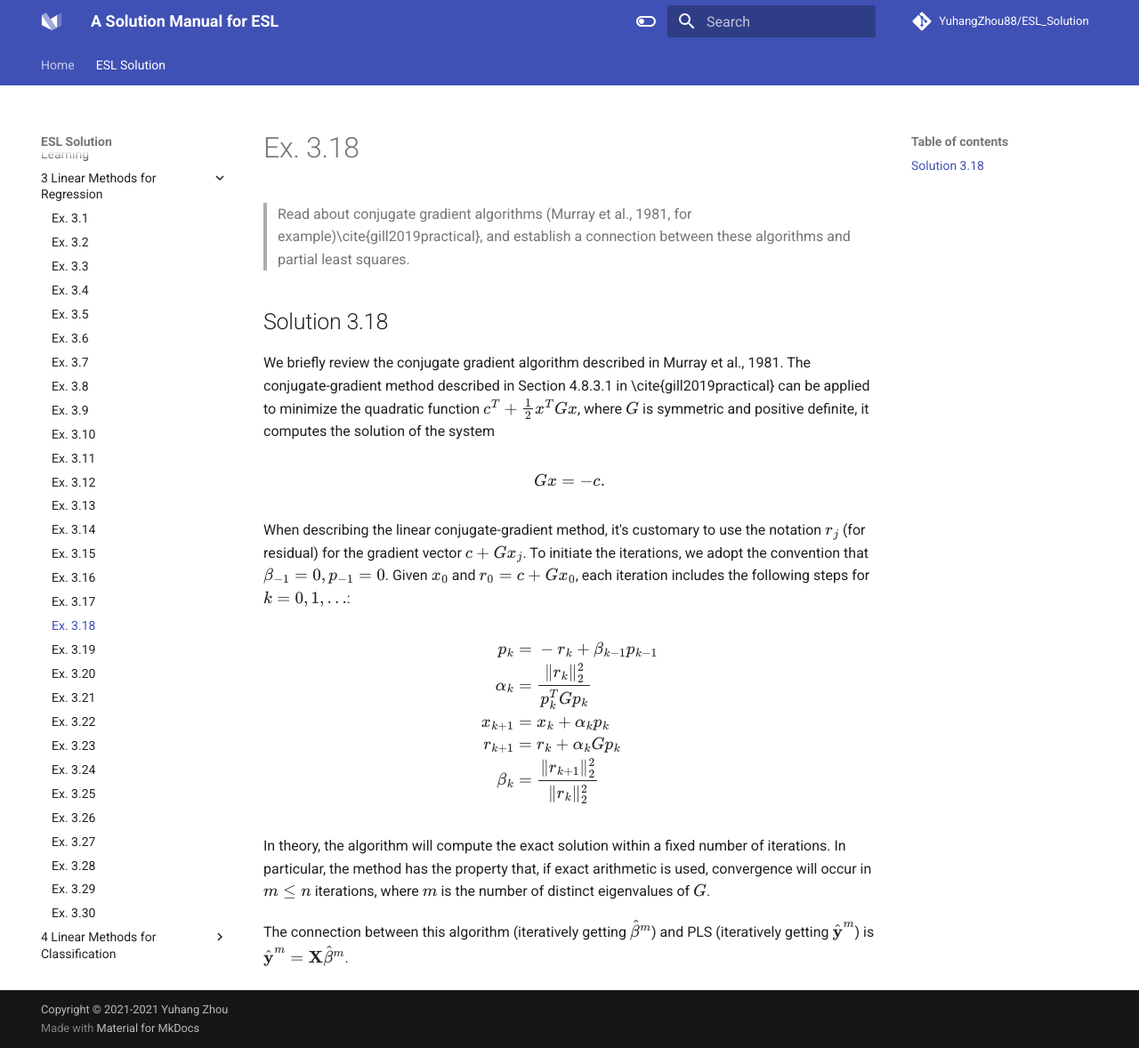
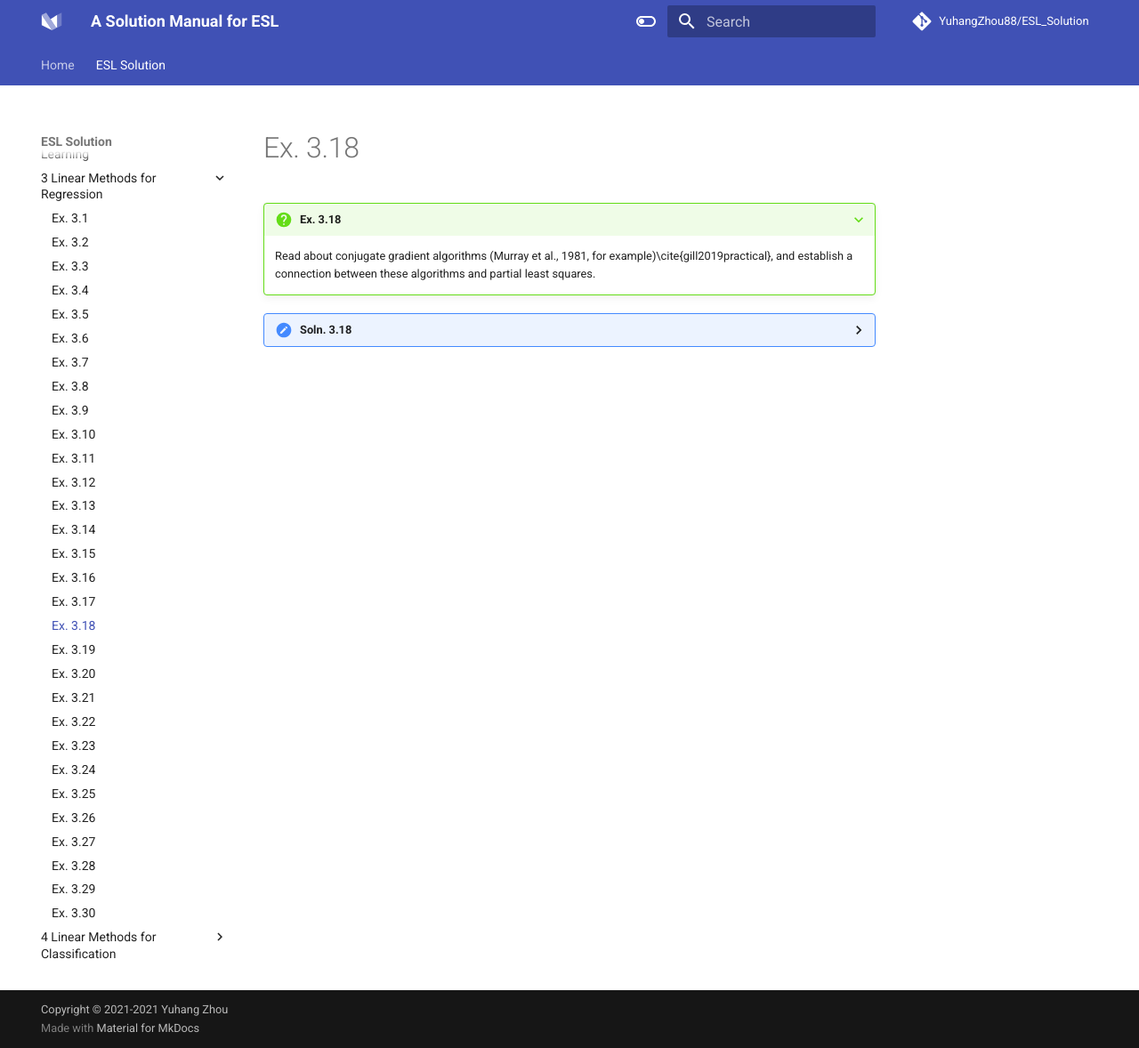
Before and after one commit to YuhangZhou88/ESL_Solution, an MkDocs documentation site: the page built from docs/ESL-Solution/3-Linear-Methods-for-Regression/ex3-18.md, in a window 1280 px wide and 1178 px high. Shown: the whole window at 89% size. Built offline with MkDocs 1.6.1 and Material for MkDocs 9.7.7, drawn with Linux system fonts in a browser that asks for light colours; comment, search, counter and statistics services are not loaded.

Commit message:
clean ex 3.18

```diff
--- a/docs/ESL-Solution/3-Linear-Methods-for-Regression/ex3-18.md
+++ b/docs/ESL-Solution/3-Linear-Methods-for-Regression/ex3-18.md
@@ -7,27 +7,26 @@
 weight: 12
 toc: false
 ---
+???+ question "Ex. 3.18"
+    Read about conjugate gradient algorithms (Murray et al., 1981, for example)\cite{gill2019practical}, and establish a connection between these algorithms and partial least squares.
 
-> Read about conjugate gradient algorithms (Murray et al., 1981, for example)\cite{gill2019practical}, and establish a connection between these algorithms and partial least squares.
+??? done "Soln. 3.18"
+    We briefly review the conjugate gradient algorithm described in Murray et al., 1981. The conjugate-gradient method described in Section 4.8.3.1 in \cite{gill2019practical} can be applied to minimize the quadratic function $c^T + \frac{1}{2}x^TGx$, where $G$ is symmetric and positive definite, it computes the solution of the system
 
-## Solution 3.18
+    \begin{equation}
+        Gx = -c.\non
+    \end{equation}
 
-We briefly review the conjugate gradient algorithm described in Murray et al., 1981. The conjugate-gradient method described in Section 4.8.3.1 in \cite{gill2019practical} can be applied to minimize the quadratic function $c^T + \frac{1}{2}x^TGx$, where $G$ is symmetric and positive definite, it computes the solution of the system
+    When describing the linear conjugate-gradient method, it's customary to use the notation $r_j$ (for residual) for the gradient vector $c+Gx_j$. To initiate the iterations, we adopt the convention that $\beta_{-1}=0, p_{-1}=0$. Given $x_0$ and $r_0=c+ Gx_0$, each iteration includes the following steps for $k=0,1,...$:
 
-\begin{equation}
-    Gx = -c.\non
-\end{equation}
+    \begin{eqnarray}
+        p_k &=&-r_k + \beta_{k-1}p_{k-1}\non\\
+        \alpha_k &=& \frac{\|r_k\|_2^2}{p_k^TGp_k}\non\\
+        x_{k+1} &=& x_k + \alpha_kp_k\non\\
+        r_{k+1} &=& r_k + \alpha_kGp_k\non\\
+        \beta_k &=& \frac{\|r_{k+1}\|_2^2}{\|r_k\|_2^2}\non
+    \end{eqnarray}
 
-When describing the linear conjugate-gradient method, it's customary to use the notation $r_j$ (for residual) for the gradient vector $c+Gx_j$. To initiate the iterations, we adopt the convention that $\beta_{-1}=0, p_{-1}=0$. Given $x_0$ and $r_0=c+ Gx_0$, each iteration includes the following steps for $k=0,1,...$:
+    In theory, the algorithm will compute the exact solution within a fixed number of iterations. In particular, the method has the property that, if exact arithmetic is used, convergence will occur in $m\le n$ iterations, where $m$ is the number of distinct eigenvalues of $G$.
 
-\begin{eqnarray}
-    p_k &=&-r_k + \beta_{k-1}p_{k-1}\non\\
-    \alpha_k &=& \frac{\|r_k\|_2^2}{p_k^TGp_k}\non\\
-    x_{k+1} &=& x_k + \alpha_kp_k\non\\
-    r_{k+1} &=& r_k + \alpha_kGp_k\non\\
-    \beta_k &=& \frac{\|r_{k+1}\|_2^2}{\|r_k\|_2^2}\non
-\end{eqnarray}
-
-In theory, the algorithm will compute the exact solution within a fixed number of iterations. In particular, the method has the property that, if exact arithmetic is used, convergence will occur in $m\le n$ iterations, where $m$ is the number of distinct eigenvalues of $G$.
-
-The connection between this algorithm (iteratively getting $\hat\beta^{m}$) and PLS (iteratively getting $\hat \by^m$) is $\hat \by^m = \bX\hat\beta^m$.
+    The connection between this algorithm (iteratively getting $\hat\beta^{m}$) and PLS (iteratively getting $\hat \by^m$) is $\hat \by^m = \bX\hat\beta^m$.
```
